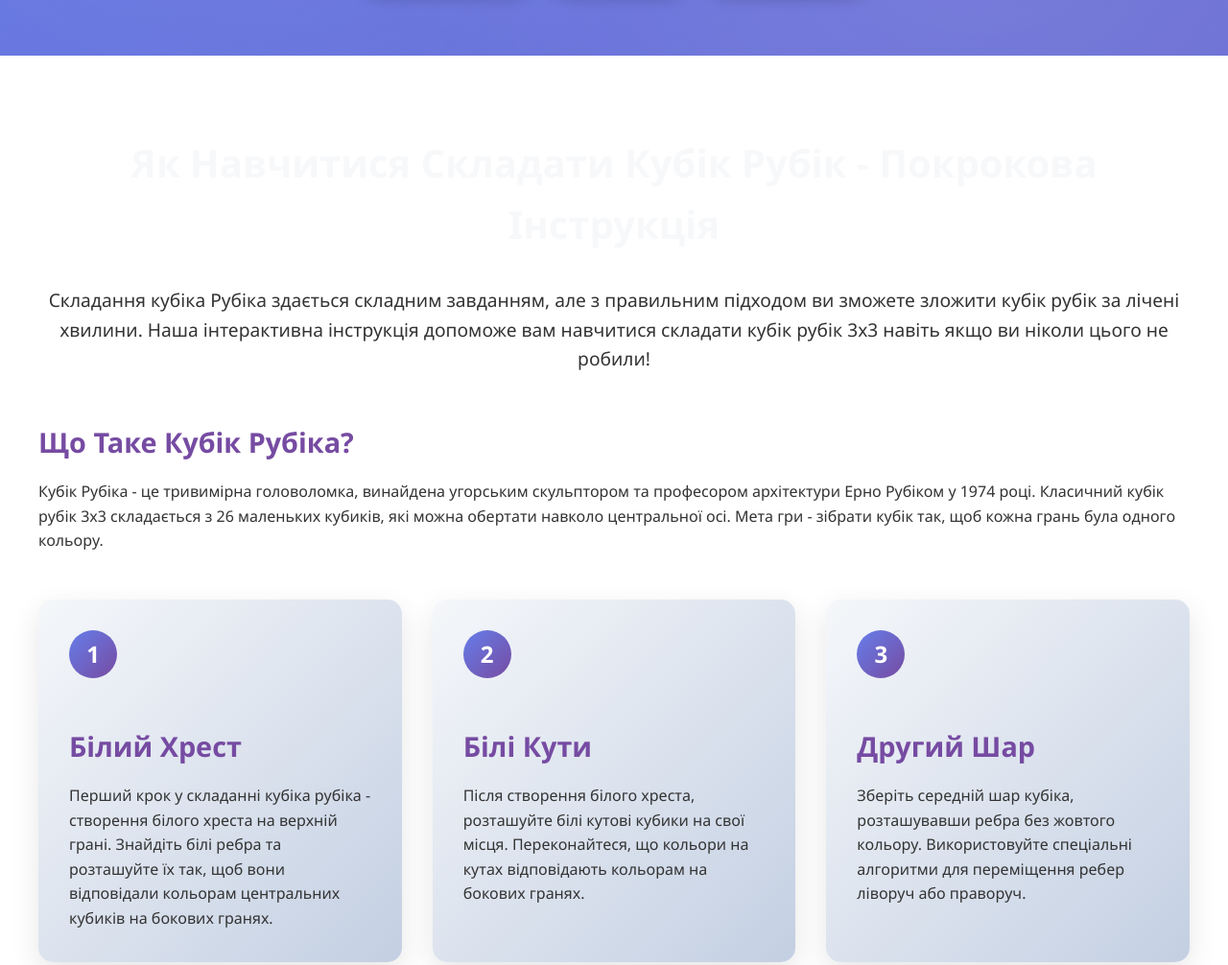
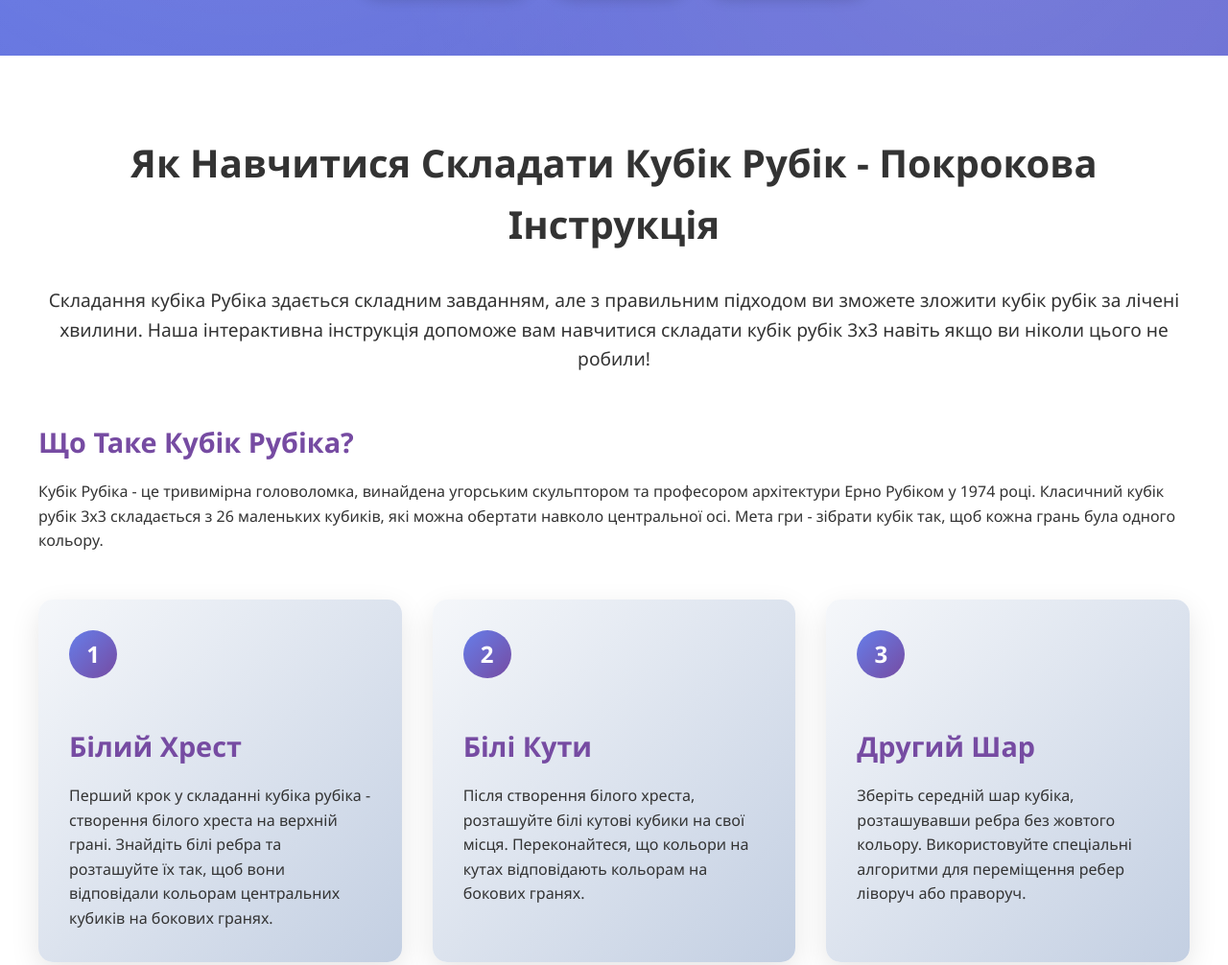
Before and after one commit to stasseo/rubiks-cube-tutorial, a plain HTML site: page index.html in a window 1280 px wide. Shown: the part 820-1826 px from the top of the page at 96% size. Drawn offline with Linux system fonts and the light colour scheme.

Commit message:
Update index.html

```diff
--- a/index.html
+++ b/index.html
@@ -174,7 +174,7 @@ j=d.createElement(s),dl=l!='dataLayer'?'&l='+l:'';j.async=true;j.src=
 
         h2 {
             font-size: 2.5rem;
-            color: #f7f8fa;
+            color: ##764ba2;
             margin-bottom: 2rem;
             text-align: center;
         }
```
